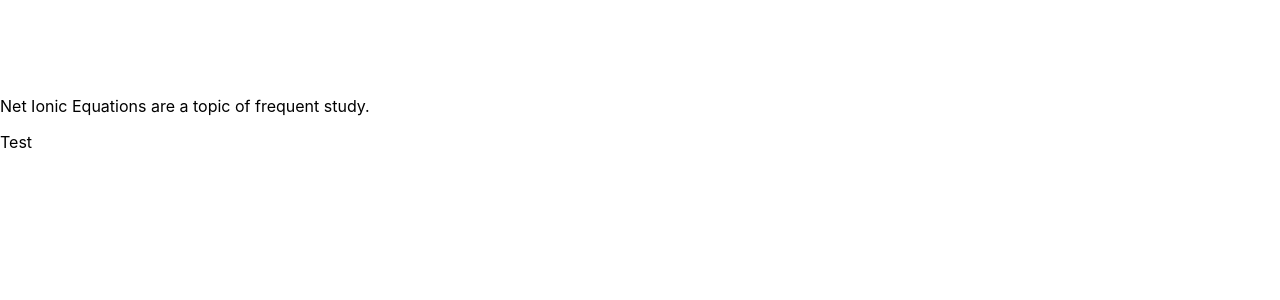
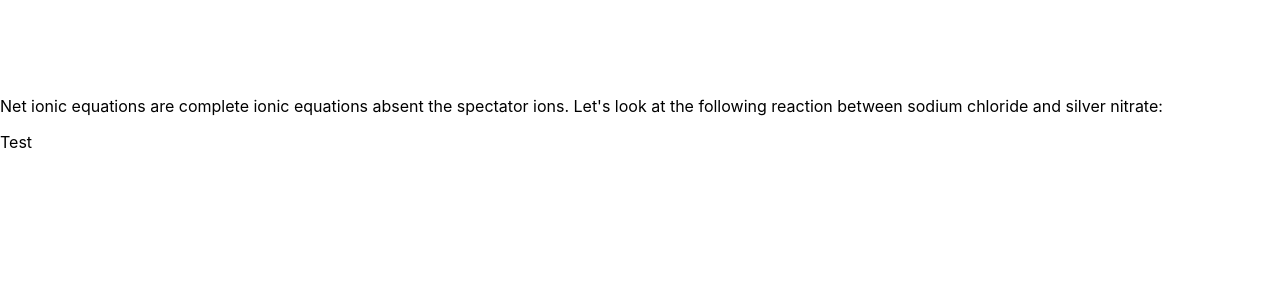
Before and after one commit to endocytosis/chemistryequations, a Next.js app: page /net in a window 1280 px wide. Shown: the top 300 px of the page. Built offline with nearby package versions, Linux system fonts and the light colour scheme.

Commit message:
1 file modified

```diff
--- a/pages/net.js
+++ b/pages/net.js
@@ -5,7 +5,11 @@ function Net() {
     <div classname={styles.container}>
       <title>Net Ionic Equations</title>
       <main className={styles.main}>
-        <p>Net Ionic Equations are a topic of frequent study.</p>
+        <p>
+          Net ionic equations are complete ionic equations absent the spectator
+          ions. Let's look at the following reaction between sodium chloride and
+          silver nitrate:
+        </p>
         <a href="#">Test</a>
       </main>
     </div>
```
